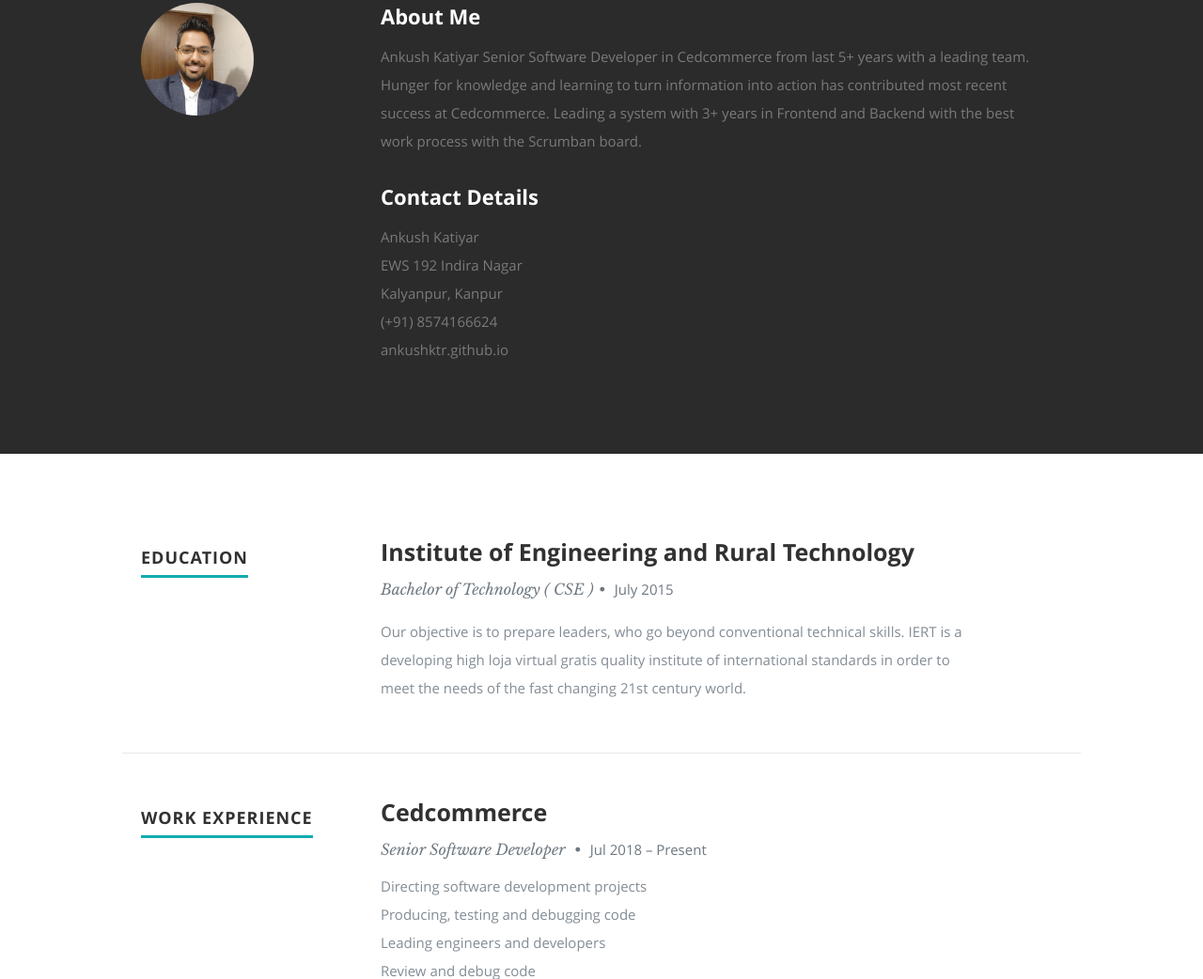
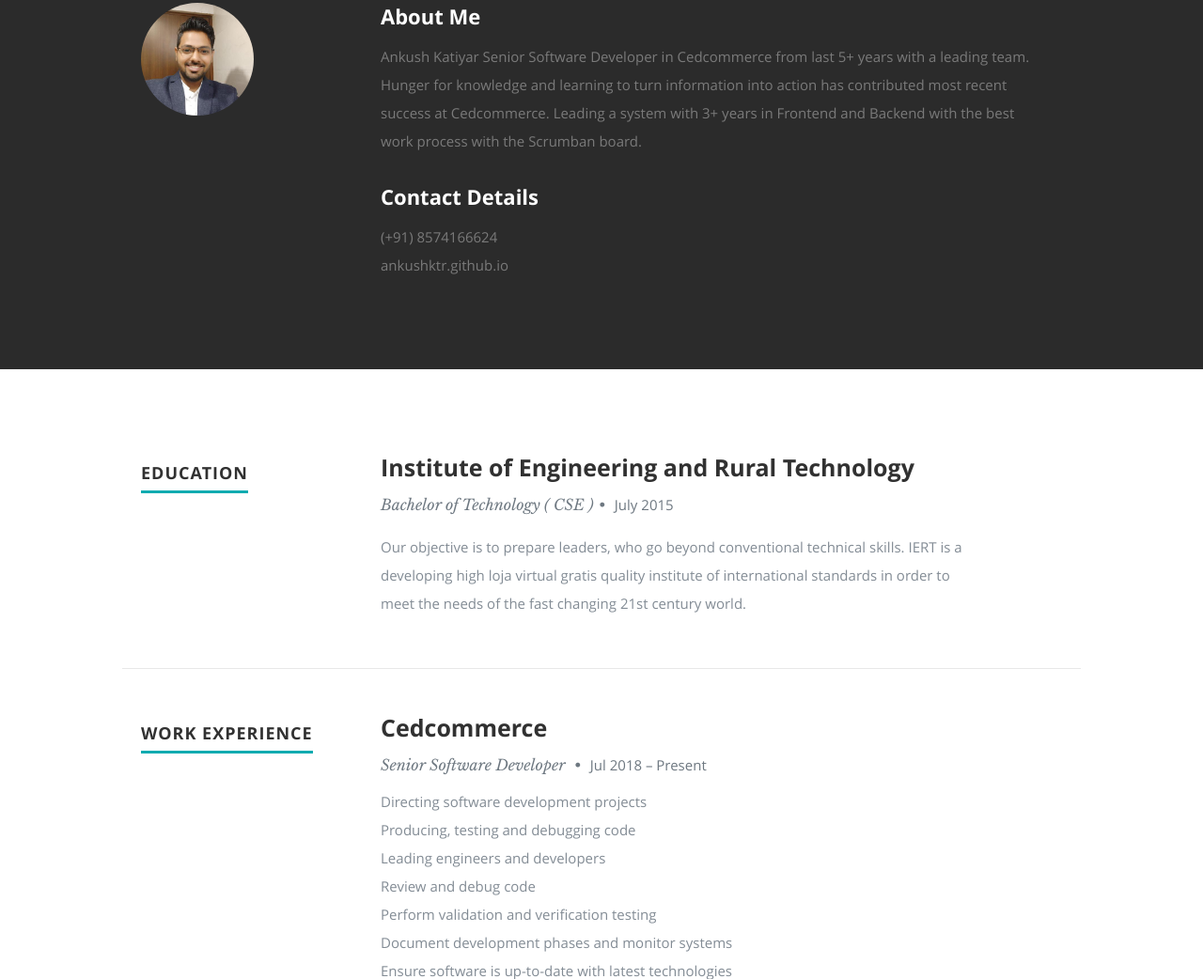
Before and after one commit to ankushktr/ankushktr.github.io, a plain HTML site: page index.html in a window 1280 px wide. Shown: the part 893-1935 px from the top of the page at 94% size. Drawn offline with nearby package versions, Linux system fonts and the light colour scheme.

Commit message:
Update index.html

```diff
--- a/index.html
+++ b/index.html
@@ -106,9 +106,6 @@
           <div class="columns contact-details">
             <h2>Contact Details</h2>
             <p class="address">
-              <span>Ankush Katiyar</span><br />
-              <span>EWS 192 Indira Nagar<br />
-                Kalyanpur, Kanpur </span><br />
               <span>(+91) 8574166624</span><br />
               <span>ankushktr.github.io</span>
             </p>
```
